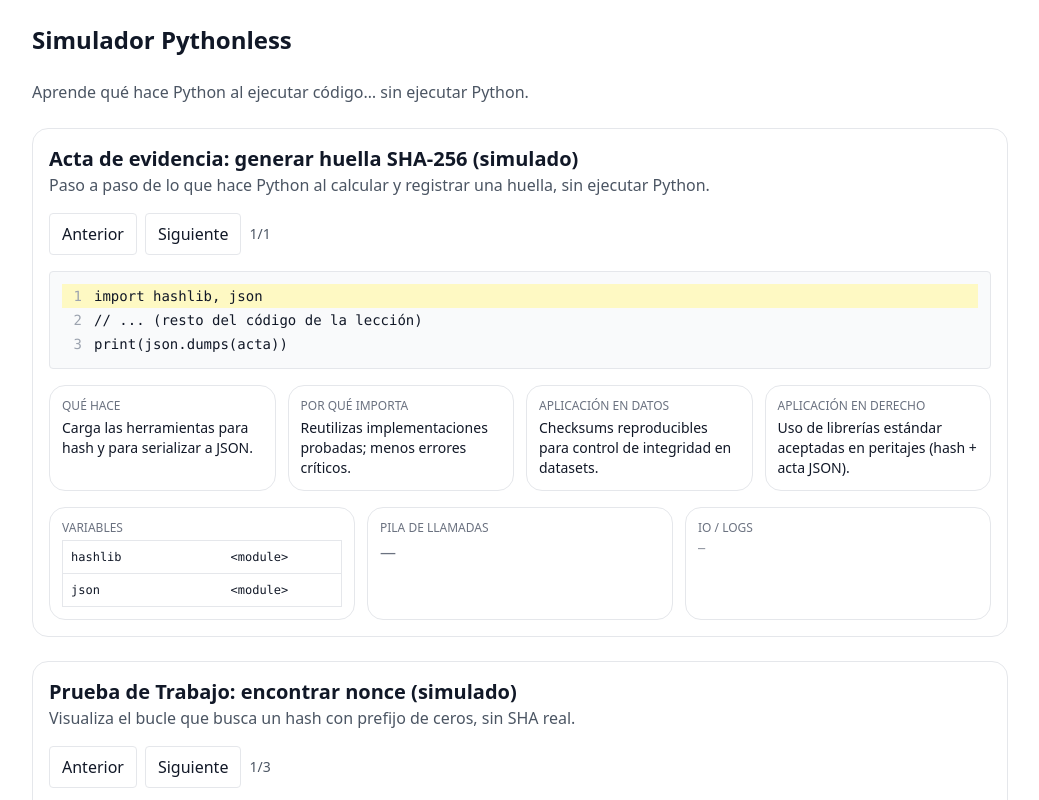
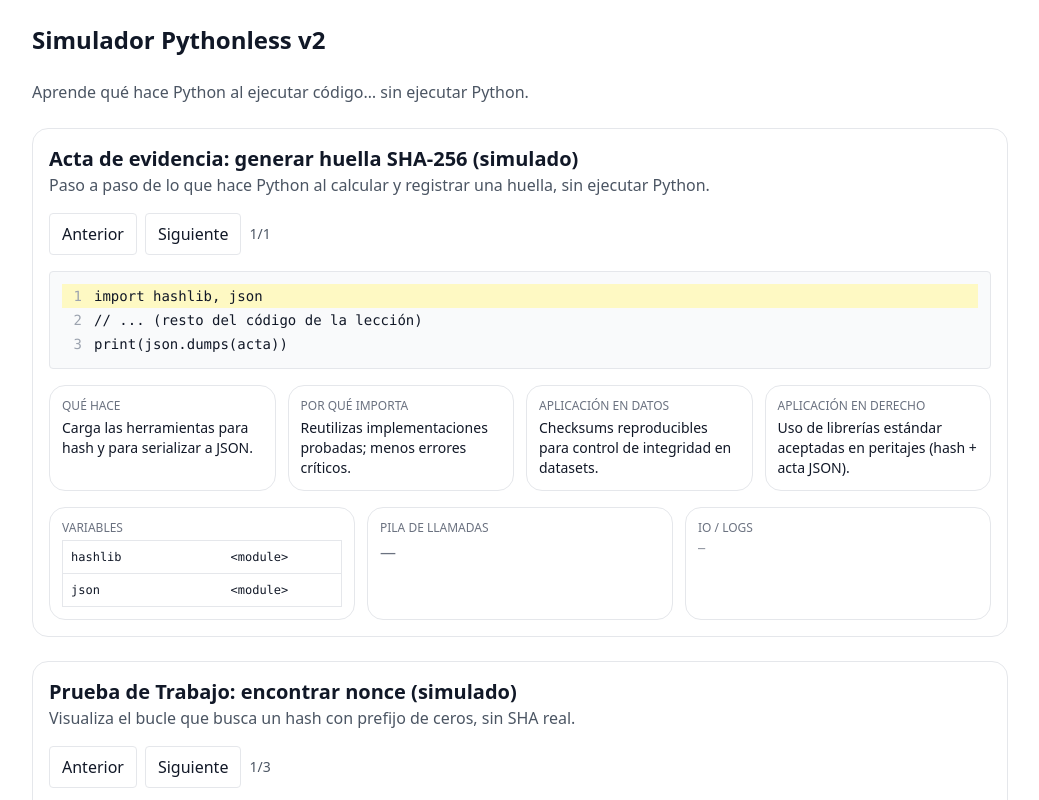
Before and after one commit to jftmames/pythonless-sim, a Next.js app: page / in a window 1280 px wide. Shown: the top 800 px of the page, without its empty margins (120-1159 px from the left). Built offline with nearby package versions, Linux system fonts and the light colour scheme.

Commit message:
Update page.tsx

```diff
--- a/app/page.tsx
+++ b/app/page.tsx
@@ -7,7 +7,7 @@
   const lessons = [hash, pow, mempool];
   return (
     <main className="max-w-5xl mx-auto p-6 grid gap-6">
-      <h1 className="text-2xl font-bold">Simulador Pythonless</h1>
+      <h1 className="text-2xl font-bold">Simulador Pythonless v2</h1>
       <p className="text-gray-600">Aprende qué hace Python al ejecutar código… sin ejecutar Python.</p>
       {lessons.map((l, i) => (
         <section key={i} className="border rounded-2xl p-4">
```
